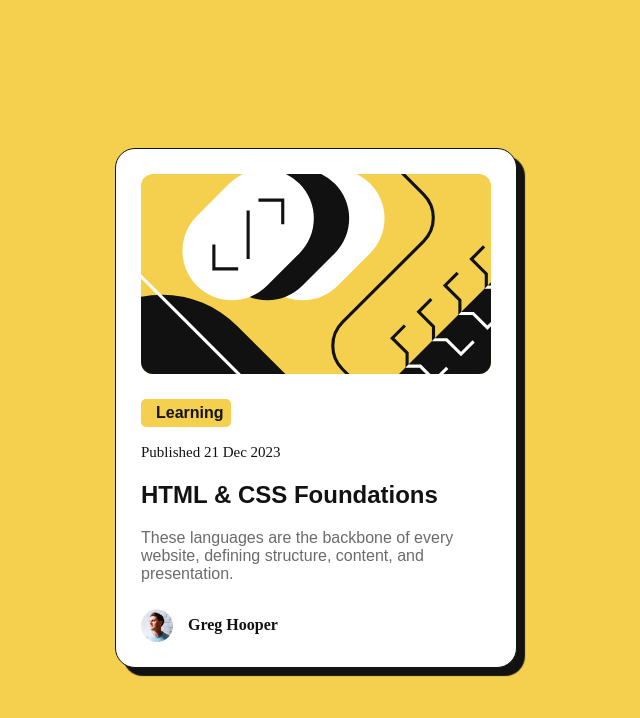
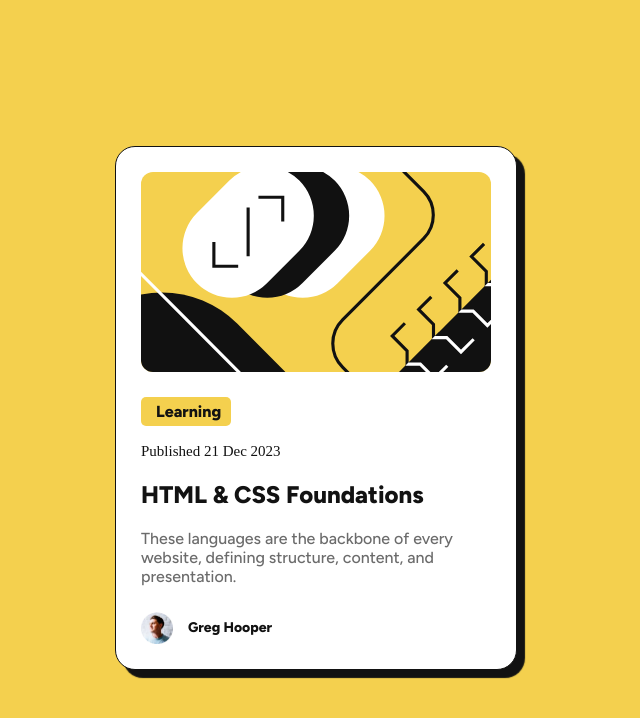
Before and after one commit to blessedmbagwu56/blog-preview-card-main, a plain HTML site: page index.html in a window 1280 px wide. Shown: the whole page, without its empty margins (324-964 px from the left). Drawn offline with Linux system fonts and the light colour scheme.

Commit message:
Add Google Fonts link for Figtree weights 500 and 800

```diff
--- a/index.html
+++ b/index.html
@@ -5,6 +5,11 @@
     <meta name="viewport" content="width=device-width, initial-scale=1.0" />
     <title>Blog Preview Card</title>
     <link href="style.css" rel="stylesheet" />
+    <link
+      href="https://fonts.googleapis.com/css2?family=Figtree:wght@500;800&display=swap"
+      rel="stylesheet"
+    />
+
     <link href="assets/images/favicon-32x32.png" rel="icon" />
   </head>
 
--- a/style.css
+++ b/style.css
@@ -68,9 +68,11 @@
 
 .author {
   display: flex;
+  font-family: Figtree, sans-serif;
   align-items: center;
   padding-top: 10px;
   margin: 0;
+  font-size: 0.875em;
+  font-weight: 500;
   gap: 15px;
-  font-weight: 500;
 }
```
